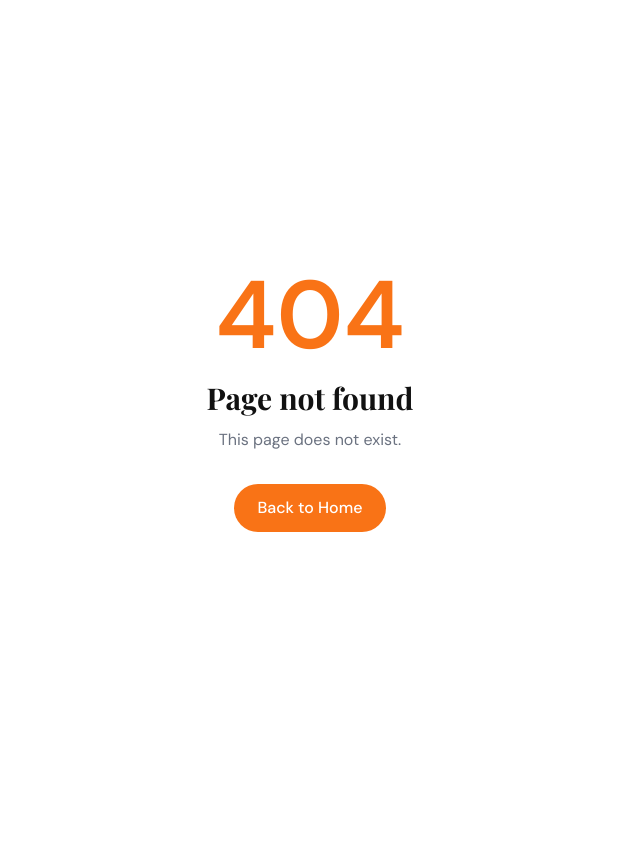
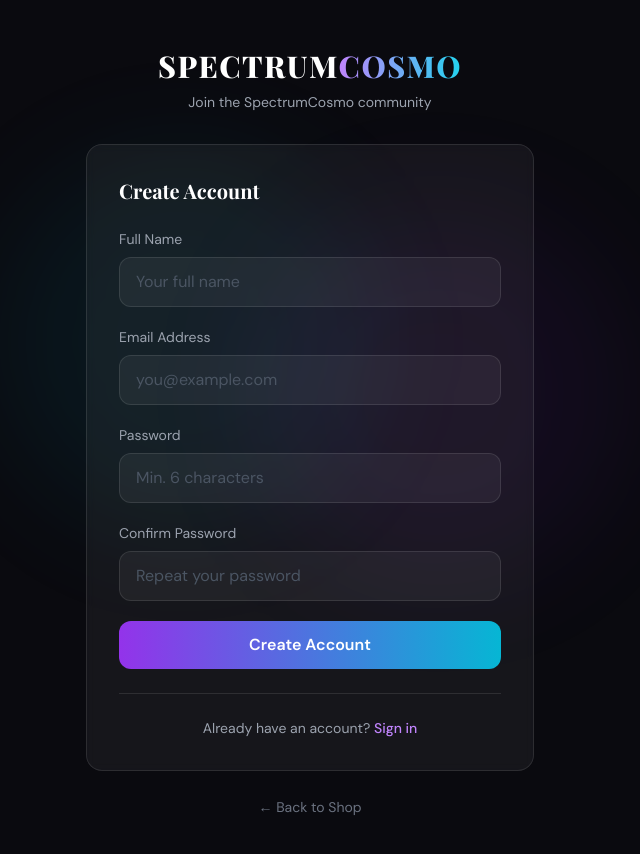
Before and after one commit to omash735-sudo/spectrumcosmo_shop, a Next.js app in the folder spectrumcosmo/: page /auth/register in a window 1280 px wide. Before the commit this address had no page. Shown: the top 854 px of the page, without its empty margins (330-970 px from the left). Before the commit the page ends 800 px from the top, so only its background shows below. Built offline with nearby package versions, Linux system fonts and the light colour scheme.

Commit message:
Rename page. tsx to page.tsx

```diff
--- /dev/null
+++ b/spectrumcosmo/src/app/auth/register/page.tsx
@@ -0,0 +1,146 @@
+'use client'
+import { useState } from 'react'
+import { useRouter } from 'next/navigation'
+import Link from 'next/link'
+
+export default function RegisterPage() {
+  const router = useRouter()
+  const [form, setForm] = useState({ name: '', email: '', password: '', confirm: '' })
+  const [error, setError] = useState('')
+  const [loading, setLoading] = useState(false)
+
+  async function handleSubmit(e: React.FormEvent) {
+    e.preventDefault()
+    setError('')
+    if (form.password !== form.confirm) {
+      setError('Passwords do not match')
+      return
+    }
+    if (form.password.length < 6) {
+      setError('Password must be at least 6 characters')
+      return
+    }
+    setLoading(true)
+    try {
+      const res = await fetch('/api/auth/register', {
+        method: 'POST',
+        headers: { 'Content-Type': 'application/json' },
+        body: JSON.stringify({ name: form.name, email: form.email, password: form.password })
+      })
+      const data = await res.json()
+      if (!res.ok) { setError(data.error); return }
+      router.push('/account')
+    } catch {
+      setError('Something went wrong. Try again.')
+    } finally {
+      setLoading(false)
+    }
+  }
+
+  return (
+    <main className="min-h-screen bg-[#0a0a0f] flex items-center justify-center px-4 py-12">
+      {/* Animated background orbs */}
+      <div className="fixed inset-0 overflow-hidden pointer-events-none">
+        <div className="absolute top-1/4 right-1/4 w-96 h-96 bg-purple-600/10 rounded-full blur-3xl animate-pulse" />
+        <div className="absolute bottom-1/3 left-1/4 w-96 h-96 bg-cyan-500/10 rounded-full blur-3xl animate-pulse delay-700" />
+      </div>
+
+      <div className="relative w-full max-w-md">
+        {/* Logo */}
+        <div className="text-center mb-8">
+          <Link href="/">
+            <h1 className="text-3xl font-black tracking-wider">
+              <span className="text-white">SPECTRUM</span>
+              <span className="text-transparent bg-clip-text bg-gradient-to-r from-purple-400 to-cyan-400">COSMO</span>
+            </h1>
+          </Link>
+          <p className="text-gray-400 mt-2 text-sm">Join the SpectrumCosmo community</p>
+        </div>
+
+        {/* Card */}
+        <div className="bg-white/5 backdrop-blur-sm border border-white/10 rounded-2xl p-8">
+          <h2 className="text-white text-xl font-bold mb-6">Create Account</h2>
+
+          {error && (
+            <div className="bg-red-500/10 border border-red-500/30 text-red-400 text-sm rounded-lg px-4 py-3 mb-6">
+              {error}
+            </div>
+          )}
+
+          <form onSubmit={handleSubmit} className="space-y-5">
+            <div>
+              <label className="text-gray-400 text-sm mb-2 block">Full Name</label>
+              <input
+                type="text"
+                required
+                value={form.name}
+                onChange={e => setForm({ ...form, name: e.target.value })}
+                className="w-full bg-white/5 border border-white/10 rounded-xl px-4 py-3 text-white placeholder-gray-600 focus:outline-none focus:border-purple-500 transition-colors"
+                placeholder="Your full name"
+              />
+            </div>
+
+            <div>
+              <label className="text-gray-400 text-sm mb-2 block">Email Address</label>
+              <input
+                type="email"
+                required
+                value={form.email}
+                onChange={e => setForm({ ...form, email: e.target.value })}
+                className="w-full bg-white/5 border border-white/10 rounded-xl px-4 py-3 text-white placeholder-gray-600 focus:outline-none focus:border-purple-500 transition-colors"
+                placeholder="you@example.com"
+              />
+            </div>
+
+            <div>
+              <label className="text-gray-400 text-sm mb-2 block">Password</label>
+              <input
+                type="password"
+                required
+                value={form.password}
+                onChange={e => setForm({ ...form, password: e.target.value })}
+                className="w-full bg-white/5 border border-white/10 rounded-xl px-4 py-3 text-white placeholder-gray-600 focus:outline-none focus:border-purple-500 transition-colors"
+                placeholder="Min. 6 characters"
+              />
+            </div>
+
+            <div>
+              <label className="text-gray-400 text-sm mb-2 block">Confirm Password</label>
+              <input
+                type="password"
+                required
+                value={form.confirm}
+                onChange={e => setForm({ ...form, confirm: e.target.value })}
+                className="w-full bg-white/5 border border-white/10 rounded-xl px-4 py-3 text-white placeholder-gray-600 focus:outline-none focus:border-purple-500 transition-colors"
+                placeholder="Repeat your password"
+              />
+            </div>
+
+            <button
+              type="submit"
+              disabled={loading}
+              className="w-full bg-gradient-to-r from-purple-600 to-cyan-500 hover:from-purple-500 hover:to-cyan-400 text-white font-bold py-3 rounded-xl transition-all duration-300 disabled:opacity-50 disabled:cursor-not-allowed"
+            >
+              {loading ? 'Creating account...' : 'Create Account'}
+            </button>
+          </form>
+
+          <div className="mt-6 pt-6 border-t border-white/10 text-center">
+            <p className="text-gray-400 text-sm">
+              Already have an account?{' '}
+              <Link href="/auth/login" className="text-purple-400 hover:text-purple-300 font-medium transition-colors">
+                Sign in
+              </Link>
+            </p>
+          </div>
+        </div>
+
+        <div className="text-center mt-6">
+          <Link href="/" className="text-gray-500 text-sm hover:text-gray-400 transition-colors">
+            ← Back to Shop
+          </Link>
+        </div>
+      </div>
+    </main>
+  )
+}
```
